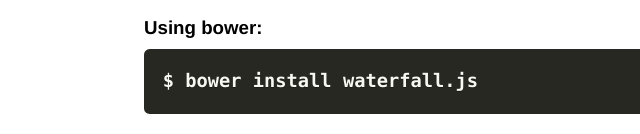
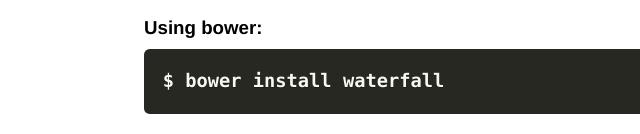
Before and after one commit to raphamorim/waterfall.js, a plain HTML site: page index.html in a window 1280 px wide. Shown: the part 818-952 px from the top of the page, 36-676 px from the left. Drawn offline with Linux system fonts and the light colour scheme.

Commit message:
Fix bower link

```diff
--- a/index.html
+++ b/index.html
@@ -66,7 +66,7 @@
     <section class="topic">
         <h2>How to get this?</h2>
         <h3>Using bower:
-            <pre><code class="language-markup">$ bower install waterfall.js</code></pre>
+            <pre><code class="language-markup">$ bower install waterfall</code></pre>
         </h3>
         <h3>Using npm:
             <pre><code class="language-markup">$ npm install waterfall</code></pre>
```
